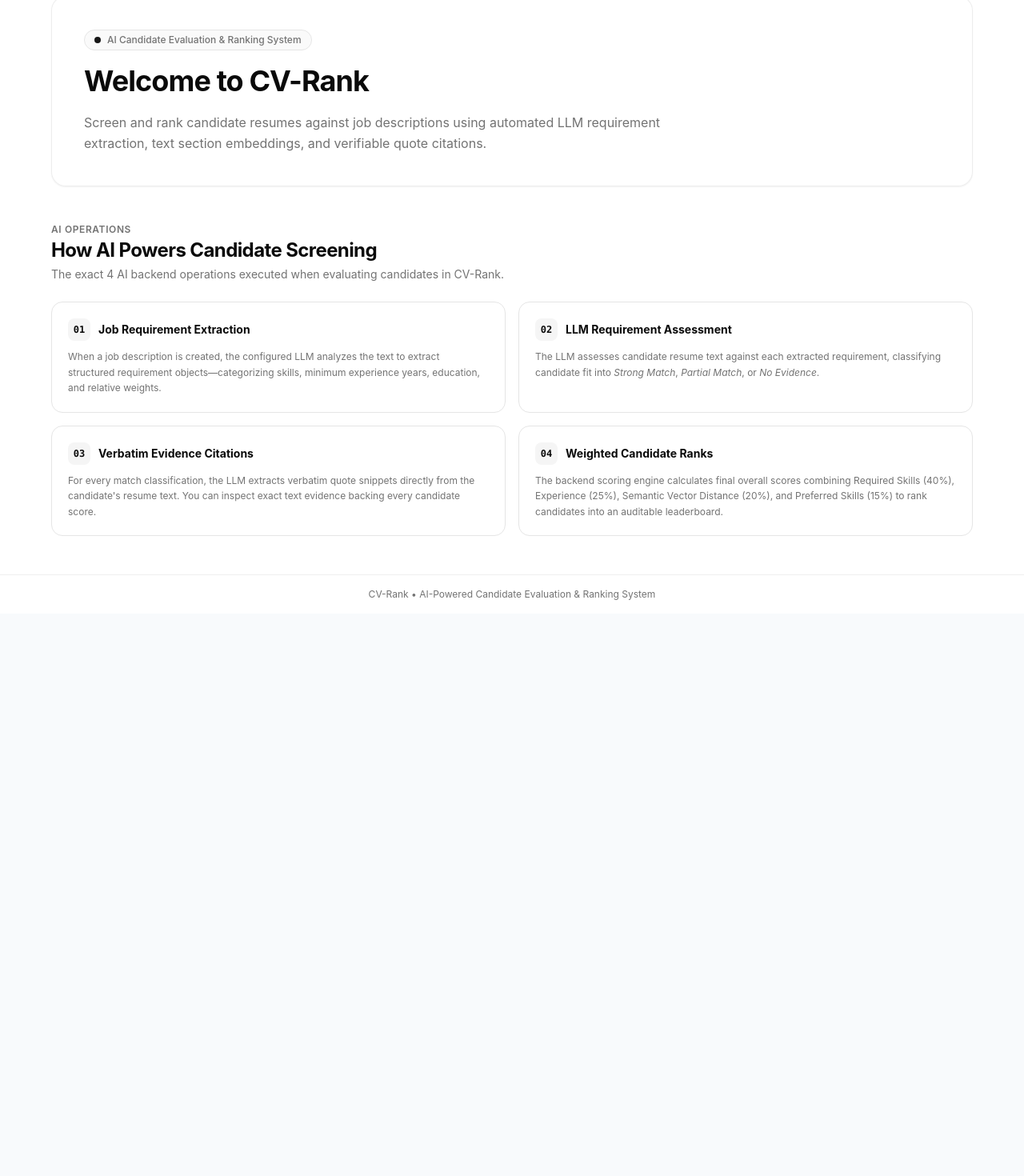
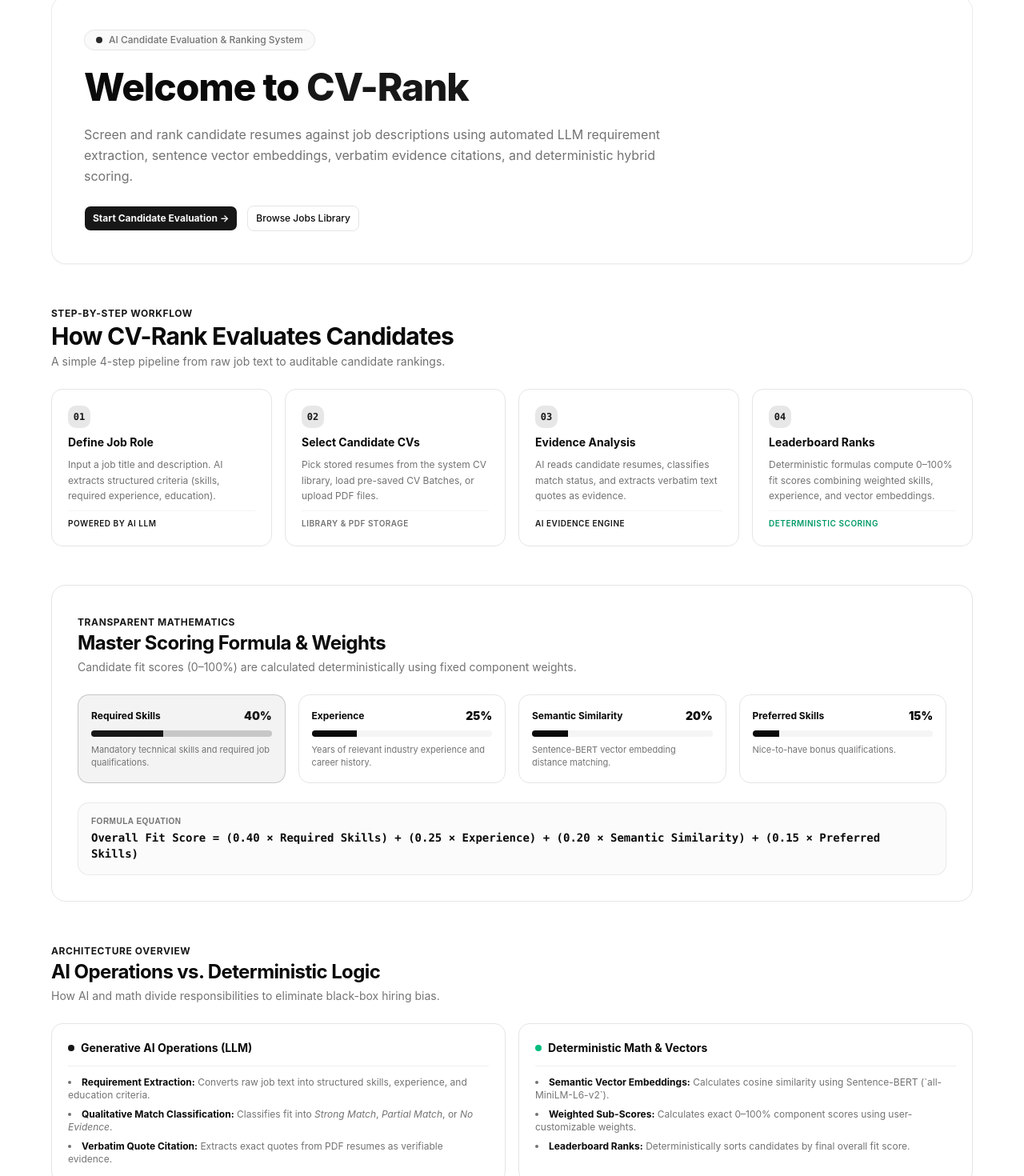
Before and after one commit to pathummadhusanka/CV-Rank, a React (Vite) app in the folder src/frontend/: page / in a window 1280 px wide. Shown: the part 143-1613 px from the top of the page at 80% size. Before the commit the page ends 910 px from the top, so only its background shows below. Built offline with nearby package versions, Linux system fonts and the light colour scheme; no server answers.

Commit message:
docs: add HOW_IT_WORKS markdown guide and update welcome landing page with simple AI vs deterministic scoring explanation

```diff
--- a/src/frontend/src/pages/LandingPage.tsx
+++ b/src/frontend/src/pages/LandingPage.tsx
@@ -1,83 +1,196 @@
+import { NavLink } from "react-router";
+import { Button } from "@/components/ui/button";
+
 export default function LandingPage() {
 	return (
-		<div className="space-y-10 py-4 sm:py-6 max-w-6xl mx-auto">
-			{/* SECTION 1: SYSTEM INTRO & WELCOME */}
-			<section className="rounded-2xl border border-border/70 bg-card/60 p-6 sm:p-10 shadow-xs backdrop-blur-sm">
+		<div className="space-y-12 py-4 sm:py-6 max-w-6xl mx-auto">
+			{/* SECTION 1: HERO & WELCOME */}
+			<section className="rounded-2xl border border-border/70 bg-card/60 p-6 sm:p-10 shadow-xs backdrop-blur-sm space-y-6">
 				<div className="max-w-3xl space-y-4">
-					<div className="inline-flex items-center gap-2 rounded-full border border-border bg-muted/50 px-3 py-1 text-xs font-medium text-muted-foreground">
-						<span className="size-2 rounded-full bg-primary" />
+					<div className="inline-flex items-center gap-2 rounded-full border border-border bg-muted/50 px-3.5 py-1 text-xs font-medium text-muted-foreground">
+						<span className="size-2 rounded-full bg-primary animate-pulse" />
 						<span>AI Candidate Evaluation &amp; Ranking System</span>
 					</div>
 
-					<h1 className="text-3xl font-bold tracking-tight text-foreground sm:text-4xl leading-tight">
-						Welcome to CV-Rank
+					<h1 className="text-3xl font-extrabold tracking-tight text-foreground sm:text-4xl lg:text-5xl leading-tight">
+						Welcome to <span className="text-primary">CV-Rank</span>
 					</h1>
 
 					<p className="text-sm sm:text-base text-muted-foreground leading-relaxed">
-						Screen and rank candidate resumes against job descriptions using automated LLM requirement extraction, text section embeddings, and verifiable quote citations.
+						Screen and rank candidate resumes against job descriptions using automated LLM requirement extraction, sentence vector embeddings, verbatim evidence citations, and deterministic hybrid scoring.
+					</p>
+
+					<div className="flex flex-wrap items-center gap-3 pt-2">
+						<NavLink to="/evaluations">
+							<Button size="lg" className="font-bold">
+								Start Candidate Evaluation &rarr;
+							</Button>
+						</NavLink>
+						<NavLink to="/jobs">
+							<Button variant="outline" size="lg">
+								Browse Jobs Library
+							</Button>
+						</NavLink>
+					</div>
+				</div>
+			</section>
+
+			{/* SECTION 2: HOW IT WORKS STEP-BY-STEP */}
+			<section className="space-y-6">
+				<div className="space-y-1">
+					<span className="text-xs font-bold text-primary uppercase tracking-wider">Step-By-Step Workflow</span>
+					<h2 className="text-2xl font-bold tracking-tight text-foreground sm:text-3xl">How CV-Rank Evaluates Candidates</h2>
+					<p className="text-xs sm:text-sm text-muted-foreground">A simple 4-step pipeline from raw job text to auditable candidate rankings.</p>
+				</div>
+
+				<div className="grid grid-cols-1 gap-4 sm:grid-cols-2 lg:grid-cols-4">
+					<div className="rounded-xl border border-border bg-card p-5 space-y-2 flex flex-col justify-between">
+						<div className="space-y-2">
+							<span className="inline-flex size-7 items-center justify-center rounded-lg bg-primary/10 text-primary font-mono text-xs font-bold">
+								01
+							</span>
+							<h3 className="text-sm font-bold text-foreground">Define Job Role</h3>
+							<p className="text-xs text-muted-foreground leading-relaxed">
+								Input a job title and description. AI extracts structured criteria (skills, required experience, education).
+							</p>
+						</div>
+						<span className="text-[10px] font-semibold text-primary uppercase tracking-wider block pt-2 border-t border-border/40">Powered by AI LLM</span>
+					</div>
+
+					<div className="rounded-xl border border-border bg-card p-5 space-y-2 flex flex-col justify-between">
+						<div className="space-y-2">
+							<span className="inline-flex size-7 items-center justify-center rounded-lg bg-primary/10 text-primary font-mono text-xs font-bold">
+								02
+							</span>
+							<h3 className="text-sm font-bold text-foreground">Select Candidate CVs</h3>
+							<p className="text-xs text-muted-foreground leading-relaxed">
+								Pick stored resumes from the system CV library, load pre-saved CV Batches, or upload PDF files.
+							</p>
+						</div>
+						<span className="text-[10px] font-semibold text-muted-foreground uppercase tracking-wider block pt-2 border-t border-border/40">Library &amp; PDF Storage</span>
+					</div>
+
+					<div className="rounded-xl border border-border bg-card p-5 space-y-2 flex flex-col justify-between">
+						<div className="space-y-2">
+							<span className="inline-flex size-7 items-center justify-center rounded-lg bg-primary/10 text-primary font-mono text-xs font-bold">
+								03
+							</span>
+							<h3 className="text-sm font-bold text-foreground">Evidence Analysis</h3>
+							<p className="text-xs text-muted-foreground leading-relaxed">
+								AI reads candidate resumes, classifies match status, and extracts verbatim text quotes as evidence.
+							</p>
+						</div>
+						<span className="text-[10px] font-semibold text-primary uppercase tracking-wider block pt-2 border-t border-border/40">AI Evidence Engine</span>
+					</div>
+
+					<div className="rounded-xl border border-border bg-card p-5 space-y-2 flex flex-col justify-between">
+						<div className="space-y-2">
+							<span className="inline-flex size-7 items-center justify-center rounded-lg bg-primary/10 text-primary font-mono text-xs font-bold">
+								04
+							</span>
+							<h3 className="text-sm font-bold text-foreground">Leaderboard Ranks</h3>
+							<p className="text-xs text-muted-foreground leading-relaxed">
+								Deterministic formulas compute 0–100% fit scores combining weighted skills, experience, and vector embeddings.
+							</p>
+						</div>
+						<span className="text-[10px] font-semibold text-emerald-600 dark:text-emerald-400 uppercase tracking-wider block pt-2 border-t border-border/40">Deterministic Scoring</span>
+					</div>
+				</div>
+			</section>
+
+			{/* SECTION 3: MASTER SCORING FORMULA & WEIGHTS */}
+			<section className="rounded-2xl border border-border bg-card p-6 sm:p-8 space-y-6">
+				<div className="space-y-1">
+					<span className="text-xs font-bold text-primary uppercase tracking-wider">Transparent Mathematics</span>
+					<h2 className="text-2xl font-bold tracking-tight text-foreground">Master Scoring Formula &amp; Weights</h2>
+					<p className="text-xs sm:text-sm text-muted-foreground">Candidate fit scores (0–100%) are calculated deterministically using fixed component weights.</p>
+				</div>
+
+				<div className="grid grid-cols-1 gap-4 sm:grid-cols-2 lg:grid-cols-4">
+					<div className="rounded-xl border border-primary/20 bg-primary/5 p-4 space-y-2">
+						<div className="flex items-center justify-between">
+							<span className="text-xs font-bold text-foreground">Required Skills</span>
+							<span className="text-sm font-black text-primary">40%</span>
+						</div>
+						<div className="h-2 w-full bg-primary/20 rounded-full overflow-hidden">
+							<div className="h-full bg-primary w-[40%]" />
+						</div>
+						<p className="text-[11px] text-muted-foreground">Mandatory technical skills and required job qualifications.</p>
+					</div>
+
+					<div className="rounded-xl border border-border bg-background p-4 space-y-2">
+						<div className="flex items-center justify-between">
+							<span className="text-xs font-bold text-foreground">Experience</span>
+							<span className="text-sm font-black text-foreground">25%</span>
+						</div>
+						<div className="h-2 w-full bg-muted rounded-full overflow-hidden">
+							<div className="h-full bg-foreground w-[25%]" />
+						</div>
+						<p className="text-[11px] text-muted-foreground">Years of relevant industry experience and career history.</p>
+					</div>
+
+					<div className="rounded-xl border border-border bg-background p-4 space-y-2">
+						<div className="flex items-center justify-between">
+							<span className="text-xs font-bold text-foreground">Semantic Similarity</span>
+							<span className="text-sm font-black text-foreground">20%</span>
+						</div>
+						<div className="h-2 w-full bg-muted rounded-full overflow-hidden">
+							<div className="h-full bg-foreground w-[20%]" />
+						</div>
+						<p className="text-[11px] text-muted-foreground">Sentence-BERT vector embedding distance matching.</p>
+					</div>
+
+					<div className="rounded-xl border border-border bg-background p-4 space-y-2">
+						<div className="flex items-center justify-between">
+							<span className="text-xs font-bold text-foreground">Preferred Skills</span>
+							<span className="text-sm font-black text-foreground">15%</span>
+						</div>
+						<div className="h-2 w-full bg-muted rounded-full overflow-hidden">
+							<div className="h-full bg-foreground w-[15%]" />
+						</div>
+						<p className="text-[11px] text-muted-foreground">Nice-to-have bonus qualifications.</p>
+					</div>
+				</div>
+
+				<div className="rounded-xl border border-border/80 bg-muted/40 p-4 text-xs font-mono text-foreground space-y-1">
+					<span className="text-[10px] text-muted-foreground uppercase font-sans font-semibold tracking-wider block">Formula Equation</span>
+					<p className="font-bold text-sm">
+						Overall Fit Score = (0.40 &times; Required Skills) + (0.25 &times; Experience) + (0.20 &times; Semantic Similarity) + (0.15 &times; Preferred Skills)
 					</p>
 				</div>
 			</section>
 
-			{/* SECTION 2: HOW AI IS USED IN REAL SYSTEM USAGE */}
+			{/* SECTION 4: AI VS DETERMINISTIC COMPARISON */}
 			<section className="space-y-6">
 				<div className="space-y-1">
-					<span className="text-xs font-semibold text-muted-foreground uppercase tracking-wider">AI Operations</span>
-					<h2 className="text-xl sm:text-2xl font-bold tracking-tight text-foreground">How AI Powers Candidate Screening</h2>
-					<p className="text-xs sm:text-sm text-muted-foreground">The exact 4 AI backend operations executed when evaluating candidates in CV-Rank.</p>
+					<span className="text-xs font-bold text-primary uppercase tracking-wider">Architecture Overview</span>
+					<h2 className="text-2xl font-bold tracking-tight text-foreground">AI Operations vs. Deterministic Logic</h2>
+					<p className="text-xs sm:text-sm text-muted-foreground">How AI and math divide responsibilities to eliminate black-box hiring bias.</p>
 				</div>
 
 				<div className="grid grid-cols-1 gap-4 md:grid-cols-2">
-					{/* Operation 1 */}
-					<div className="rounded-xl border border-border bg-card p-5 space-y-2.5">
-						<div className="flex items-center gap-2.5">
-							<div className="flex size-7 items-center justify-center rounded-md bg-muted font-mono text-xs font-bold text-foreground">
-								01
-							</div>
-							<h3 className="text-sm font-bold text-foreground">Job Requirement Extraction</h3>
+					<div className="rounded-xl border border-border bg-card p-5 space-y-3">
+						<div className="flex items-center gap-2 border-b border-border/60 pb-3">
+							<span className="size-2 rounded-full bg-primary" />
+							<h3 className="text-sm font-bold text-foreground">Generative AI Operations (LLM)</h3>
 						</div>
-						<p className="text-xs text-muted-foreground leading-relaxed">
-							When a job description is created, the configured LLM analyzes the text to extract structured requirement objects—categorizing skills, minimum experience years, education, and relative weights.
-						</p>
+						<ul className="text-xs text-muted-foreground space-y-2 list-disc list-inside">
+							<li><strong className="text-foreground">Requirement Extraction:</strong> Converts raw job text into structured skills, experience, and education criteria.</li>
+							<li><strong className="text-foreground">Qualitative Match Classification:</strong> Classifies fit into <em>Strong Match</em>, <em>Partial Match</em>, or <em>No Evidence</em>.</li>
+							<li><strong className="text-foreground">Verbatim Quote Citation:</strong> Extracts exact quotes from PDF resumes as verifiable evidence.</li>
+						</ul>
 					</div>
 
-					{/* Operation 2 */}
-					<div className="rounded-xl border border-border bg-card p-5 space-y-2.5">
-						<div className="flex items-center gap-2.5">
-							<div className="flex size-7 items-center justify-center rounded-md bg-muted font-mono text-xs font-bold text-foreground">
-								02
-							</div>
-							<h3 className="text-sm font-bold text-foreground">LLM Requirement Assessment</h3>
+					<div className="rounded-xl border border-border bg-card p-5 space-y-3">
+						<div className="flex items-center gap-2 border-b border-border/60 pb-3">
+							<span className="size-2 rounded-full bg-emerald-500" />
+							<h3 className="text-sm font-bold text-foreground">Deterministic Math &amp; Vectors</h3>
 						</div>
-						<p className="text-xs text-muted-foreground leading-relaxed">
-							The LLM assesses candidate resume text against each extracted requirement, classifying candidate fit into <em>Strong Match</em>, <em>Partial Match</em>, or <em>No Evidence</em>.
-						</p>
-					</div>
-
-					{/* Operation 3 */}
-					<div className="rounded-xl border border-border bg-card p-5 space-y-2.5">
-						<div className="flex items-center gap-2.5">
-							<div className="flex size-7 items-center justify-center rounded-md bg-muted font-mono text-xs font-bold text-foreground">
-								03
-							</div>
-							<h3 className="text-sm font-bold text-foreground">Verbatim Evidence Citations</h3>
-						</div>
-						<p className="text-xs text-muted-foreground leading-relaxed">
-							For every match classification, the LLM extracts verbatim quote snippets directly from the candidate&apos;s resume text. You can inspect exact text evidence backing every candidate score.
-						</p>
-					</div>
-
-					{/* Operation 4 */}
-					<div className="rounded-xl border border-border bg-card p-5 space-y-2.5">
-						<div className="flex items-center gap-2.5">
-							<div className="flex size-7 items-center justify-center rounded-md bg-muted font-mono text-xs font-bold text-foreground">
-								04
-							</div>
-							<h3 className="text-sm font-bold text-foreground">Weighted Candidate Ranks</h3>
-						</div>
-						<p className="text-xs text-muted-foreground leading-relaxed">
-							The backend scoring engine calculates final overall scores combining Required Skills (40%), Experience (25%), Semantic Vector Distance (20%), and Preferred Skills (15%) to rank candidates into an auditable leaderboard.
-						</p>
+						<ul className="text-xs text-muted-foreground space-y-2 list-disc list-inside">
+							<li><strong className="text-foreground">Semantic Vector Embeddings:</strong> Calculates cosine similarity using Sentence-BERT (`all-MiniLM-L6-v2`).</li>
+							<li><strong className="text-foreground">Weighted Sub-Scores:</strong> Calculates exact 0–100% component scores using user-customizable weights.</li>
+							<li><strong className="text-foreground">Leaderboard Ranks:</strong> Deterministically sorts candidates by final overall fit score.</li>
+						</ul>
 					</div>
 				</div>
 			</section>
```
Also changed, not shown: 1 other file (tests, documents, lock files or other folders).
